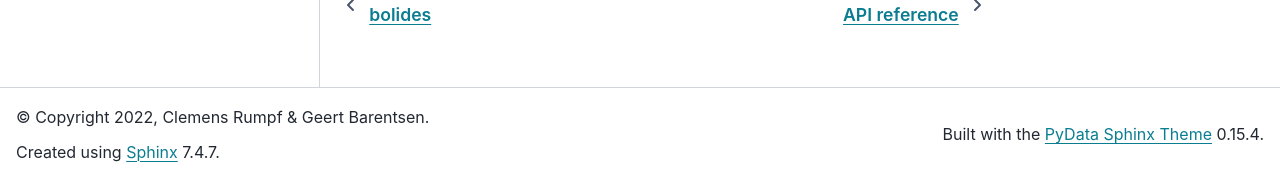
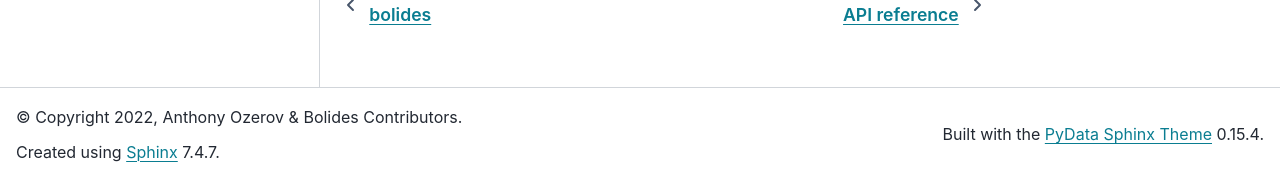
Before and after one commit to SETI/bolides, a Sphinx documentation site: the page built from docs/installation.rst, in a window 1280 px wide. Shown: the part 719-897 px from the top of the page. Built offline with Sphinx 7.4.7 and the PyData theme 0.15.4, drawn with Linux system fonts in a browser that asks for light colours; pages that are not in the unit, such as notebooks, are missing from menus.

Commit message:
test author format, add favicon & update README

```diff
--- a/README.rst
+++ b/README.rst
@@ -35,3 +44,7 @@
 **Tutorial**
 
 For a usage tutorial, go `here <https://bolides.readthedocs.io/en/latest/tutorials>`_.
+
+**Historical Note**
+
+The original version of ``bolides`` was developed by Clemens Rumpf and Geert Barentsen. It has been rewritten since then, but all of the original code and functionality is still present.
--- a/docs/conf.py
+++ b/docs/conf.py
@@ -18,8 +18,8 @@
 # -- Project information -----------------------------------------------------
 
 project = 'bolides'
-copyright = '2022, Clemens Rumpf & Geert Barentsen'
-author = 'Clemens Rumpf & Geert Barentsen'
+copyright = '2022, Anthony Ozerov & Bolides Contributors'
+author = 'Anthony Ozerov & Bolides Contributors'
 
 # The full version, including alpha/beta/rc tags
 release = '0.4'
@@ -50,6 +50,8 @@
 
 # -- Options for HTML output -------------------------------------------------
 
+html_favicon = "favicon.svg"
+
 # The theme to use for HTML and HTML Help pages.  See the documentation for
 # a list of builtin themes.
 #
--- a/docs/index.rst
+++ b/docs/index.rst
@@ -3,6 +3,12 @@
 .. rst-class:: frontpage
 
 .. include:: ../README.rst
+   :end-before: **Documentation**
+
+**Historical Note**
+
+.. include:: ../README.rst
+   :start-after: **Historical Note**
 
 Documentation
 -------------
```
Also changed, not shown: other parts of README.rst (+9 -0 lines), docs/favicon.svg (added).
